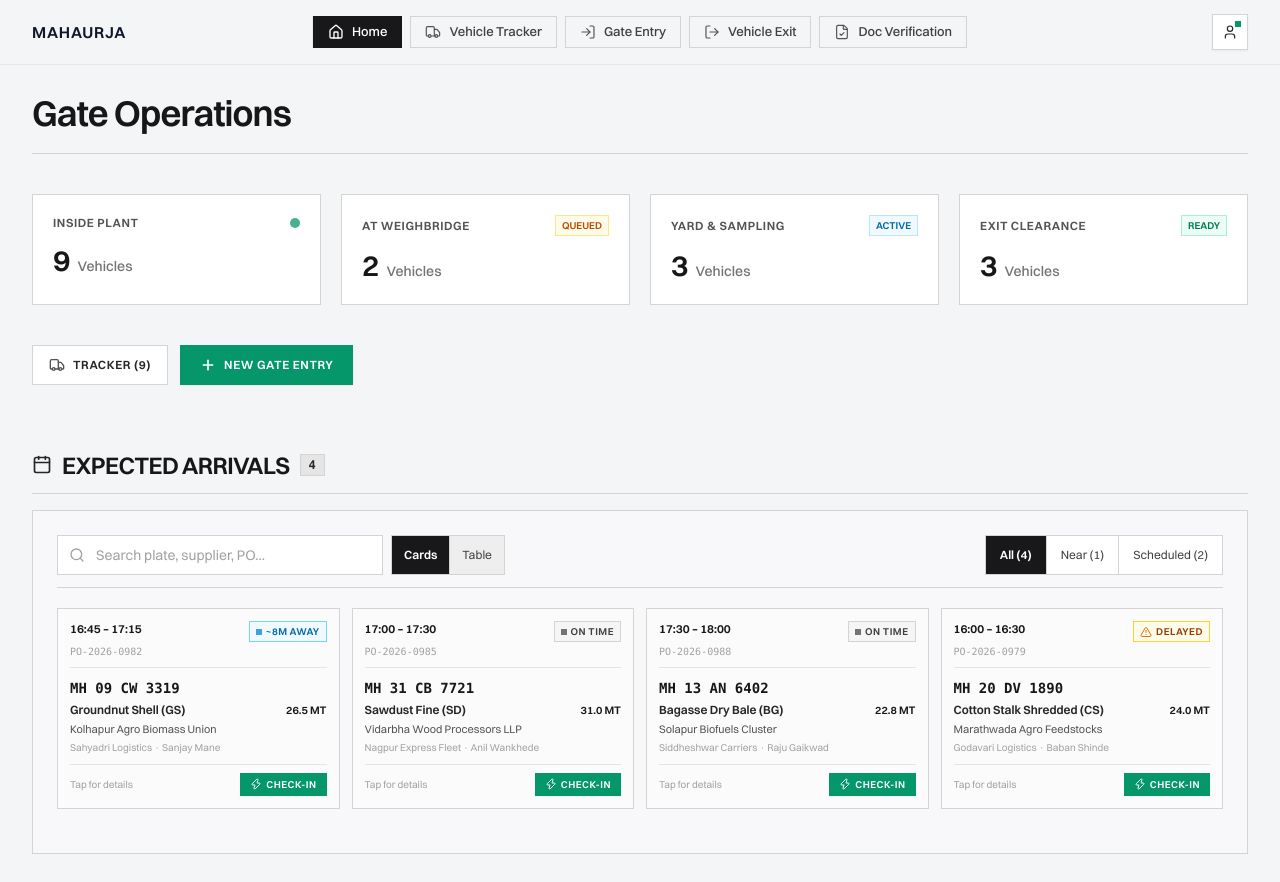
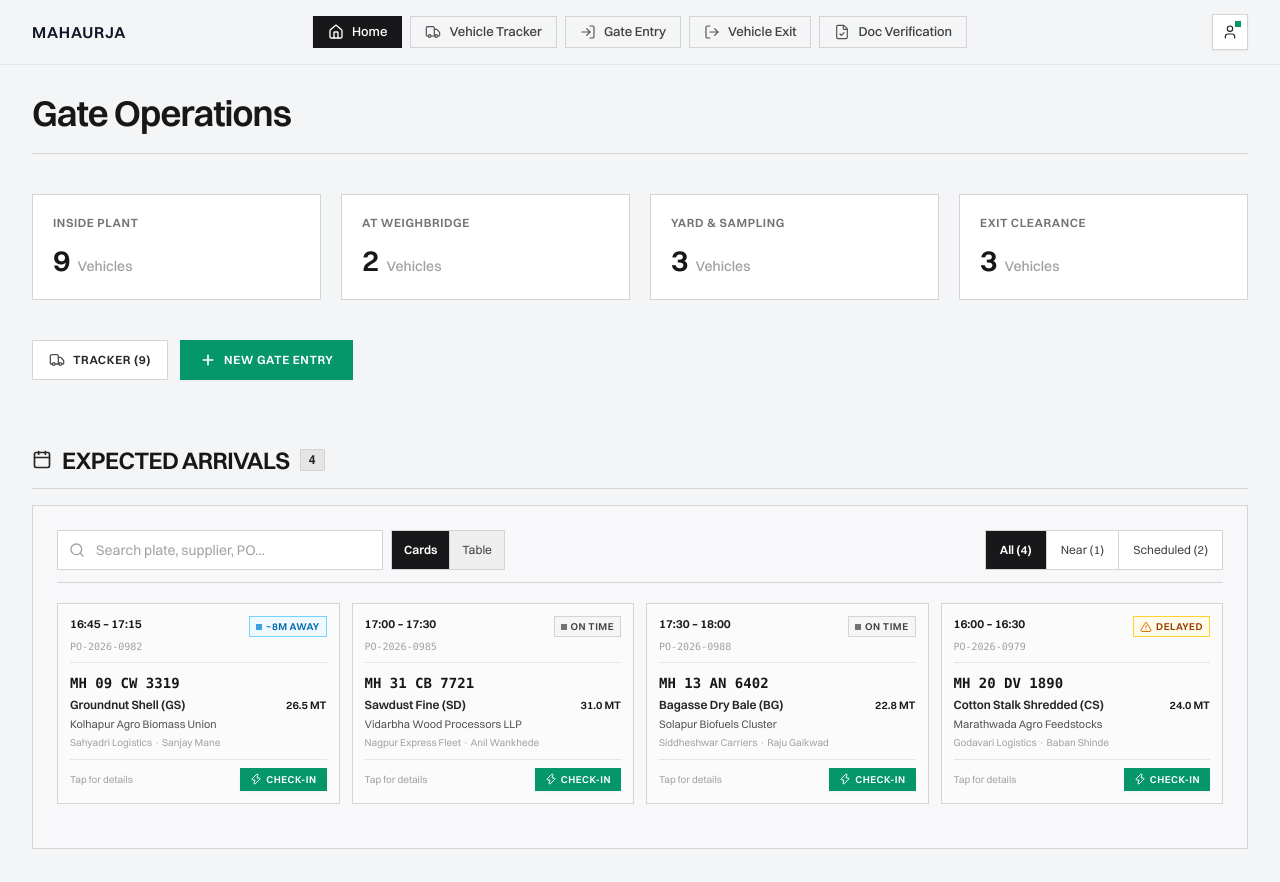
Before and after one commit to adarzhpathade/mahaurja-frontend, a Next.js app: page /gate in a window 1280 px wide. Built offline with nearby package versions, Linux system fonts and the light colour scheme.

Commit message:
fix(gate): remove metric card chips and ensure single-line label alignment across home and exit stations

```diff
--- a/src/components/gate/gate-exit.tsx
+++ b/src/components/gate/gate-exit.tsx
@@ -268,67 +268,55 @@ export function GateExit({ vehicles, onUpdateStage, onNavigateTab }: GateExitPro
         {/* KPI 1: Ready for Exit */}
         <div
           onClick={() => setActiveTab("QUEUE")}
-          className="border border-neutral-300 p-4 sm:p-5 hover:border-neutral-900 transition-colors cursor-pointer group bg-white"
+          className="border border-neutral-300 p-4 sm:p-5 hover:border-neutral-900 transition-colors cursor-pointer group bg-white flex flex-col justify-between"
         >
-          <div className="flex items-center justify-between gap-1">
-            <span className="text-[11px] sm:text-xs font-bold text-neutral-600 uppercase tracking-wider group-hover:text-neutral-900 transition-colors">
+          <span className="text-[11px] sm:text-xs font-bold text-neutral-500 uppercase tracking-wider group-hover:text-neutral-900 transition-colors truncate">
             Ready for Exit
           </span>
-            <span className="w-2.5 h-2.5 rounded-full bg-[#059669] animate-pulse shrink-0" />
-          </div>
-          <div className="mt-3 flex items-baseline gap-2">
-            <span className="text-2xl sm:text-3xl font-bold tracking-tight text-neutral-900 tabular-nums">
+          <div className="mt-3 flex items-baseline gap-1.5 sm:gap-2">
+            <span className="text-2xl sm:text-3xl font-black tracking-tight text-neutral-900 tabular-nums">
               {exitQueueVehicles.length}
             </span>
-            <span className="text-xs sm:text-sm text-neutral-500 font-medium">Vehicles</span>
+            <span className="text-xs sm:text-sm text-neutral-400 font-medium">Vehicles</span>
           </div>
         </div>
 
         {/* KPI 2: Departed Today */}
         <div
           onClick={() => setActiveTab("DEPARTED")}
-          className="border border-neutral-300 p-4 sm:p-5 hover:border-neutral-900 transition-colors cursor-pointer group bg-white"
+          className="border border-neutral-300 p-4 sm:p-5 hover:border-neutral-900 transition-colors cursor-pointer group bg-white flex flex-col justify-between"
         >
-          <div className="flex items-center justify-between gap-1">
-            <span className="text-[11px] sm:text-xs font-bold text-neutral-600 uppercase tracking-wider group-hover:text-neutral-900 transition-colors">
+          <span className="text-[11px] sm:text-xs font-bold text-neutral-500 uppercase tracking-wider group-hover:text-neutral-900 transition-colors truncate">
             Departed Today
           </span>
-            <CheckCircle2 className="w-4 h-4 text-[#059669] shrink-0" />
-          </div>
-          <div className="mt-3 flex items-baseline gap-2">
-            <span className="text-2xl sm:text-3xl font-bold tracking-tight text-neutral-900 tabular-nums">
+          <div className="mt-3 flex items-baseline gap-1.5 sm:gap-2">
+            <span className="text-2xl sm:text-3xl font-black tracking-tight text-neutral-900 tabular-nums">
               {departedLog.length}
             </span>
-            <span className="text-xs sm:text-sm text-neutral-500 font-medium">Completed</span>
+            <span className="text-xs sm:text-sm text-neutral-400 font-medium">Completed</span>
           </div>
         </div>
 
         {/* KPI 3: Avg Turnaround */}
-        <div className="border border-neutral-300 p-4 sm:p-5 hover:border-neutral-900 transition-colors cursor-pointer group bg-white">
-          <div className="flex items-center justify-between gap-1">
-            <span className="text-[11px] sm:text-xs font-bold text-neutral-600 uppercase tracking-wider group-hover:text-neutral-900 transition-colors">
+        <div className="border border-neutral-300 p-4 sm:p-5 hover:border-neutral-900 transition-colors cursor-pointer group bg-white flex flex-col justify-between">
+          <span className="text-[11px] sm:text-xs font-bold text-neutral-500 uppercase tracking-wider group-hover:text-neutral-900 transition-colors truncate">
             Avg Turnaround
           </span>
-            <Clock className="w-4 h-4 text-neutral-500 shrink-0" />
-          </div>
-          <div className="mt-3 flex items-baseline gap-2">
-            <span className="text-2xl sm:text-3xl font-bold tracking-tight text-neutral-900 tabular-nums">
+          <div className="mt-3 flex items-baseline gap-1.5 sm:gap-2">
+            <span className="text-2xl sm:text-3xl font-black tracking-tight text-neutral-900 tabular-nums">
               36
             </span>
-            <span className="text-xs sm:text-sm text-neutral-500 font-medium">Mins</span>
+            <span className="text-xs sm:text-sm text-neutral-400 font-medium">Mins</span>
           </div>
         </div>
 
         {/* KPI 4: Security Compliance */}
-        <div className="border border-neutral-300 p-4 sm:p-5 hover:border-neutral-900 transition-colors cursor-pointer group bg-white">
-          <div className="flex items-center justify-between gap-1">
-            <span className="text-[11px] sm:text-xs font-bold text-neutral-600 uppercase tracking-wider group-hover:text-neutral-900 transition-colors">
+        <div className="border border-neutral-300 p-4 sm:p-5 hover:border-neutral-900 transition-colors cursor-pointer group bg-white flex flex-col justify-between">
+          <span className="text-[11px] sm:text-xs font-bold text-neutral-500 uppercase tracking-wider group-hover:text-neutral-900 transition-colors truncate">
             Compliance
           </span>
-            <ShieldCheck className="w-4 h-4 text-[#059669] shrink-0" />
-          </div>
-          <div className="mt-3 flex items-baseline gap-2">
-            <span className="text-2xl sm:text-3xl font-bold tracking-tight text-neutral-900 tabular-nums">
+          <div className="mt-3 flex items-baseline gap-1.5 sm:gap-2">
+            <span className="text-2xl sm:text-3xl font-black tracking-tight text-neutral-900 tabular-nums">
               100%
             </span>
             <span className="text-xs sm:text-sm text-[#059669] font-medium">Zero breach</span>
--- a/src/components/gate/gate-home.tsx
+++ b/src/components/gate/gate-home.tsx
@@ -173,82 +173,64 @@ export function GateHome({ onNavigateTab, onOpenEntryModal }: GateHomeProps) {
         {/* Metric 1: Total Inside -> Goes to Tracker */}
         <div
           onClick={() => onNavigateTab("live-tracker")}
-          className="border border-neutral-300 p-4 sm:p-5 hover:border-neutral-900 transition-colors cursor-pointer group bg-white"
+          className="border border-neutral-300 p-4 sm:p-5 hover:border-neutral-900 transition-colors cursor-pointer group bg-white flex flex-col justify-between"
         >
-          <div className="flex items-center justify-between gap-1">
-            <span className="text-[11px] sm:text-xs font-bold text-neutral-600 uppercase tracking-wider group-hover:text-neutral-900 transition-colors">
+          <span className="text-[11px] sm:text-xs font-bold text-neutral-500 uppercase tracking-wider group-hover:text-neutral-900 transition-colors truncate">
             Inside Plant
           </span>
-            <span className="w-2.5 h-2.5 rounded-full bg-[#059669] animate-pulse shrink-0" />
-          </div>
-          <div className="mt-3 flex items-baseline gap-2">
-            <span className="text-2xl sm:text-3xl font-bold tracking-tight text-neutral-900 tabular-nums">
+          <div className="mt-3 flex items-baseline gap-1.5 sm:gap-2">
+            <span className="text-2xl sm:text-3xl font-black tracking-tight text-neutral-900 tabular-nums">
               {totalInside}
             </span>
-            <span className="text-xs sm:text-sm text-neutral-500 font-medium">Vehicles</span>
+            <span className="text-xs sm:text-sm text-neutral-400 font-medium">Vehicles</span>
           </div>
         </div>
 
         {/* Metric 2: Awaiting Weighment -> Goes to Tracker */}
         <div
           onClick={() => onNavigateTab("live-tracker")}
-          className="border border-neutral-300 p-4 sm:p-5 hover:border-neutral-900 transition-colors cursor-pointer group bg-white"
+          className="border border-neutral-300 p-4 sm:p-5 hover:border-neutral-900 transition-colors cursor-pointer group bg-white flex flex-col justify-between"
         >
-          <div className="flex items-center justify-between gap-1">
-            <span className="text-[11px] sm:text-xs font-bold text-neutral-600 uppercase tracking-wider group-hover:text-neutral-900 transition-colors">
+          <span className="text-[11px] sm:text-xs font-bold text-neutral-500 uppercase tracking-wider group-hover:text-neutral-900 transition-colors truncate">
             At Weighbridge
           </span>
-            <span className="text-[10px] font-bold text-amber-700 bg-amber-50 border border-amber-200 px-1.5 py-0.5 shrink-0">
-              QUEUED
-            </span>
-          </div>
-          <div className="mt-3 flex items-baseline gap-2">
-            <span className="text-2xl sm:text-3xl font-bold tracking-tight text-neutral-900 tabular-nums">
+          <div className="mt-3 flex items-baseline gap-1.5 sm:gap-2">
+            <span className="text-2xl sm:text-3xl font-black tracking-tight text-neutral-900 tabular-nums">
               {awaitingWB}
             </span>
-            <span className="text-xs sm:text-sm text-neutral-500 font-medium">Vehicles</span>
+            <span className="text-xs sm:text-sm text-neutral-400 font-medium">Vehicles</span>
           </div>
         </div>
 
         {/* Metric 3: In Yard Unload / QC -> Goes to Tracker */}
         <div
           onClick={() => onNavigateTab("live-tracker")}
-          className="border border-neutral-300 p-4 sm:p-5 hover:border-neutral-900 transition-colors cursor-pointer group bg-white"
+          className="border border-neutral-300 p-4 sm:p-5 hover:border-neutral-900 transition-colors cursor-pointer group bg-white flex flex-col justify-between"
         >
-          <div className="flex items-center justify-between gap-1">
-            <span className="text-[11px] sm:text-xs font-bold text-neutral-600 uppercase tracking-wider group-hover:text-neutral-900 transition-colors">
+          <span className="text-[11px] sm:text-xs font-bold text-neutral-500 uppercase tracking-wider group-hover:text-neutral-900 transition-colors truncate">
             Yard & Sampling
           </span>
-            <span className="text-[10px] font-bold text-sky-700 bg-sky-50 border border-sky-200 px-1.5 py-0.5 shrink-0">
-              ACTIVE
-            </span>
-          </div>
-          <div className="mt-3 flex items-baseline gap-2">
-            <span className="text-2xl sm:text-3xl font-bold tracking-tight text-neutral-900 tabular-nums">
+          <div className="mt-3 flex items-baseline gap-1.5 sm:gap-2">
+            <span className="text-2xl sm:text-3xl font-black tracking-tight text-neutral-900 tabular-nums">
               {inYard}
             </span>
-            <span className="text-xs sm:text-sm text-neutral-500 font-medium">Vehicles</span>
+            <span className="text-xs sm:text-sm text-neutral-400 font-medium">Vehicles</span>
           </div>
         </div>
 
         {/* Metric 4: Ready for Exit -> Goes to Exit Desk */}
         <div
           onClick={() => onNavigateTab("exit")}
-          className="border border-neutral-300 p-4 sm:p-5 hover:border-neutral-900 transition-colors cursor-pointer group bg-white"
+          className="border border-neutral-300 p-4 sm:p-5 hover:border-neutral-900 transition-colors cursor-pointer group bg-white flex flex-col justify-between"
         >
-          <div className="flex items-center justify-between gap-1">
-            <span className="text-[11px] sm:text-xs font-bold text-neutral-600 uppercase tracking-wider group-hover:text-neutral-900 transition-colors">
+          <span className="text-[11px] sm:text-xs font-bold text-neutral-500 uppercase tracking-wider group-hover:text-neutral-900 transition-colors truncate">
             Exit Clearance
           </span>
-            <span className="text-[10px] font-bold text-emerald-700 bg-emerald-50 border border-emerald-200 px-1.5 py-0.5 shrink-0">
-              READY
-            </span>
-          </div>
-          <div className="mt-3 flex items-baseline gap-2">
-            <span className="text-2xl sm:text-3xl font-bold tracking-tight text-neutral-900 tabular-nums">
+          <div className="mt-3 flex items-baseline gap-1.5 sm:gap-2">
+            <span className="text-2xl sm:text-3xl font-black tracking-tight text-neutral-900 tabular-nums">
               {readyExit}
             </span>
-            <span className="text-xs sm:text-sm text-neutral-500 font-medium">Vehicles</span>
+            <span className="text-xs sm:text-sm text-neutral-400 font-medium">Vehicles</span>
           </div>
         </div>
       </div>
```
Lines whose indentation alone changed are shown as unchanged.
